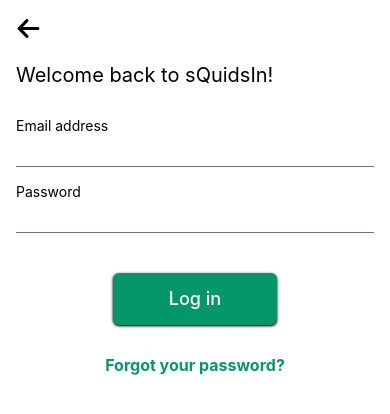
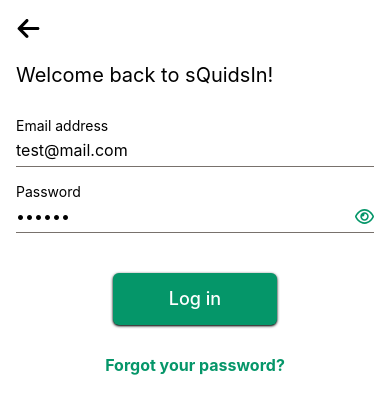
Before and after one commit to JPaulDev/squidsin-app, a React Native app: screen /Login in a window 390 px wide. Shown: the top 414 px of the page. Built offline with nearby package versions, Linux system fonts and the light colour scheme.

Commit message:
Add sign in functionality

```diff
--- a/App.tsx
+++ b/App.tsx
@@ -1,12 +1,17 @@
 import { NavigationContainer } from '@react-navigation/native';
 import { createNativeStackNavigator } from '@react-navigation/native-stack';
-import { MainContainer, Login, Splash } from '@screens';
+import { Login, MainContainer, Splash } from '@screens';
 import { StatusBar } from 'react-native';
+import { Provider } from 'react-redux';
+import { store } from './app/store';
+import useAuth from './hooks/useAuth';
 import type { RootStackParamList } from './types/RootStackParamsList';
 
 const Stack = createNativeStackNavigator<RootStackParamList>();
 
-export default function App(): JSX.Element {
+function Main(): JSX.Element {
+  const { isAuthenticated } = useAuth();
+
   return (
     <NavigationContainer>
       <StatusBar />
@@ -15,10 +20,23 @@
           headerShown: false,
         }}
       >
-        <Stack.Screen name="Splash" component={Splash} />
-        <Stack.Screen name="Login" component={Login} />
-        <Stack.Screen name="MainContainer" component={MainContainer} />
+        {isAuthenticated ? (
+          <Stack.Screen name="MainContainer" component={MainContainer} />
+        ) : (
+          <>
+            <Stack.Screen name="Splash" component={Splash} />
+            <Stack.Screen name="Login" component={Login} />
+          </>
+        )}
       </Stack.Navigator>
     </NavigationContainer>
   );
 }
+
+export default function App(): JSX.Element {
+  return (
+    <Provider store={store}>
+      <Main />
+    </Provider>
+  );
+}
--- /dev/null
+++ b/app/features/authSlice.ts
@@ -0,0 +1,31 @@
+import { createSlice } from '@reduxjs/toolkit';
+import type { User } from '../services/auth';
+import { authApi } from '../services/auth';
+import type { RootState } from '../store';
+
+type AuthState = {
+  isAuthenticated: boolean;
+  user: User | null;
+};
+
+const authSlice = createSlice({
+  name: 'auth',
+  initialState: {
+    isAuthenticated: false,
+    user: null,
+  } as AuthState,
+  reducers: {},
+  extraReducers: (builder) => {
+    builder.addMatcher(
+      authApi.endpoints.login.matchFulfilled,
+      (state, { payload }) => {
+        state.isAuthenticated = true;
+        state.user = payload;
+      }
+    );
+  },
+});
+
+export default authSlice.reducer;
+
+export const selectAuth = (state: RootState) => state.auth;
--- /dev/null
+++ b/app/services/api.ts
@@ -0,0 +1,6 @@
+import { createApi, fakeBaseQuery } from '@reduxjs/toolkit/query/react';
+
+export const api = createApi({
+  baseQuery: fakeBaseQuery(),
+  endpoints: () => ({}),
+});
--- /dev/null
+++ b/app/services/auth.ts
@@ -0,0 +1,41 @@
+import { signInWithEmailAndPassword } from 'firebase/auth';
+import { auth } from '../../firebase';
+import { api } from './api';
+
+export type User = {
+  email: string;
+  displayName: string;
+  photoURL: string;
+  uid: string;
+};
+
+type LoginRequest = {
+  email: string;
+  password: string;
+};
+
+export const authApi = api.injectEndpoints({
+  endpoints: (builder) => ({
+    login: builder.mutation<User, LoginRequest>({
+      async queryFn(userCredentials) {
+        try {
+          const { email, password } = userCredentials;
+          const { user } = await signInWithEmailAndPassword(
+            auth,
+            email,
+            password
+          );
+          const { uid, email: userEmail, displayName, photoURL } = user;
+
+          return {
+            data: { uid, email: userEmail, displayName, photoURL },
+          };
+        } catch (err) {
+          return { error: { code: err.code } };
+        }
+      },
+    }),
+  }),
+});
+
+export const { useLoginMutation } = authApi;
--- /dev/null
+++ b/app/store.ts
@@ -0,0 +1,15 @@
+import { configureStore } from '@reduxjs/toolkit';
+import authReducer from './features/authSlice';
+import { api } from './services/api';
+
+export const store = configureStore({
+  reducer: {
+    [api.reducerPath]: api.reducer,
+    auth: authReducer,
+  },
+  middleware: (getDefaultMiddleware) =>
+    getDefaultMiddleware().concat(api.middleware),
+});
+
+export type RootState = ReturnType<typeof store.getState>;
+export type AppDispatch = typeof store.dispatch;
--- /dev/null
+++ b/hooks/hooks.ts
@@ -0,0 +1,6 @@
+import { TypedUseSelectorHook, useDispatch, useSelector } from 'react-redux';
+import type { AppDispatch, RootState } from '../app/store';
+
+// Typed hooks, use throughout app instead of plain `useDispatch` and `useSelector`
+export const useAppDispatch: () => AppDispatch = useDispatch;
+export const useAppSelector: TypedUseSelectorHook<RootState> = useSelector;
--- /dev/null
+++ b/hooks/useAuth.ts
@@ -0,0 +1,9 @@
+import { useMemo } from 'react';
+import { selectAuth } from '../app/features/authSlice';
+import { useAppSelector } from './hooks';
+
+export default function useAuth() {
+  const authState = useAppSelector(selectAuth);
+
+  return useMemo(() => ({ ...authState }), [authState]);
+}
--- a/screens/Login/Login.tsx
+++ b/screens/Login/Login.tsx
@@ -3,6 +3,7 @@
 import clsx from 'clsx';
 import { useState } from 'react';
 import { Pressable, Text, TextInput, View } from 'react-native';
+import { useLoginMutation } from '../../app/services/auth';
 import type { RootStackParamList } from '../../types/RootStackParamsList';
 
 type Props = NativeStackScreenProps<RootStackParamList, 'Login'>;
@@ -10,11 +11,12 @@
 const CURSOR_COLOR = '#059669';
 
 export default function Login({ navigation }: Props): JSX.Element {
-  const [username, setEmail] = useState<string>('');
-  const [password, setPassword] = useState<string>('');
+  const [email, setEmail] = useState<string>('test@mail.com');
+  const [password, setPassword] = useState<string>('123456');
   const [emailFocussed, setEmailFocussed] = useState<boolean>(false);
   const [passwordFocussed, setPasswordFocussed] = useState<boolean>(false);
   const [isSecureTextEntry, setIsSecureTextEntry] = useState<boolean>(true);
+  const [login] = useLoginMutation();
 
   const handleChangeIsSecureTextEntry = (value: boolean): void =>
     setIsSecureTextEntry(value);
@@ -22,10 +24,13 @@
     setEmailFocussed(value);
   const handleChangePasswordFocussed = (value: boolean): void =>
     setPasswordFocussed(value);
+  const handleLogin = (): void => {
+    login({ email, password });
+  };
 
   return (
-    <View className="bg-white h-full">
-      <View className="flex items-start mb-1">
+    <View className="h-full bg-white">
+      <View className="mb-1 flex items-start">
         <Pressable
           className="p-4"
           accessible={true}
@@ -37,13 +42,13 @@
         </Pressable>
       </View>
       <View className="px-4">
-        <Text className="text-xl mb-7">Welcome back to sQuidsIn!</Text>
+        <Text className="mb-7 text-xl">Welcome back to sQuidsIn!</Text>
         <Text nativeID="email-input">Email address</Text>
         <TextInput
           onChangeText={setEmail}
-          value={username}
+          value={email}
           className={clsx(
-            'border-b py-1 mb-4 border-stone-500 text-base',
+            'mb-4 border-b border-stone-500 py-1 text-base',
             emailFocussed && 'border-emerald-600'
           )}
           onFocus={() => handleChangeEmailFocussed(true)}
@@ -61,7 +66,7 @@
             onChangeText={setPassword}
             value={password}
             className={clsx(
-              'border-b py-1 border-stone-500 text-base',
+              'border-b border-stone-500 py-1 text-base',
               passwordFocussed && 'border-b-emerald-600'
             )}
             onFocus={() => handleChangePasswordFocussed(true)}
@@ -94,17 +99,18 @@
             </Pressable>
           )}
         </View>
-        <View className="flex items-center mt-10">
+        <View className="mt-10 flex items-center">
           <Pressable
-            className="bg-emerald-600 py-3 px-14 rounded-md shadow shadow-black"
+            className="rounded-md bg-emerald-600 px-14 py-3 shadow shadow-black"
+            onPress={handleLogin}
             android_ripple={{ color: '#ffffffc0' }}
           >
-            <Text className="text-white text-lg font-medium">Log in</Text>
+            <Text className="text-lg font-medium text-white">Log in</Text>
           </Pressable>
         </View>
-        <View className="flex items-center mt-6">
+        <View className="mt-6 flex items-center">
           <Pressable android_ripple={{ color: '#059668a2' }}>
-            <Text className="text-emerald-600 font-bold text-base px-3 py-1">
+            <Text className="px-3 py-1 text-base font-bold text-emerald-600">
               Forgot your password?
             </Text>
           </Pressable>
```
